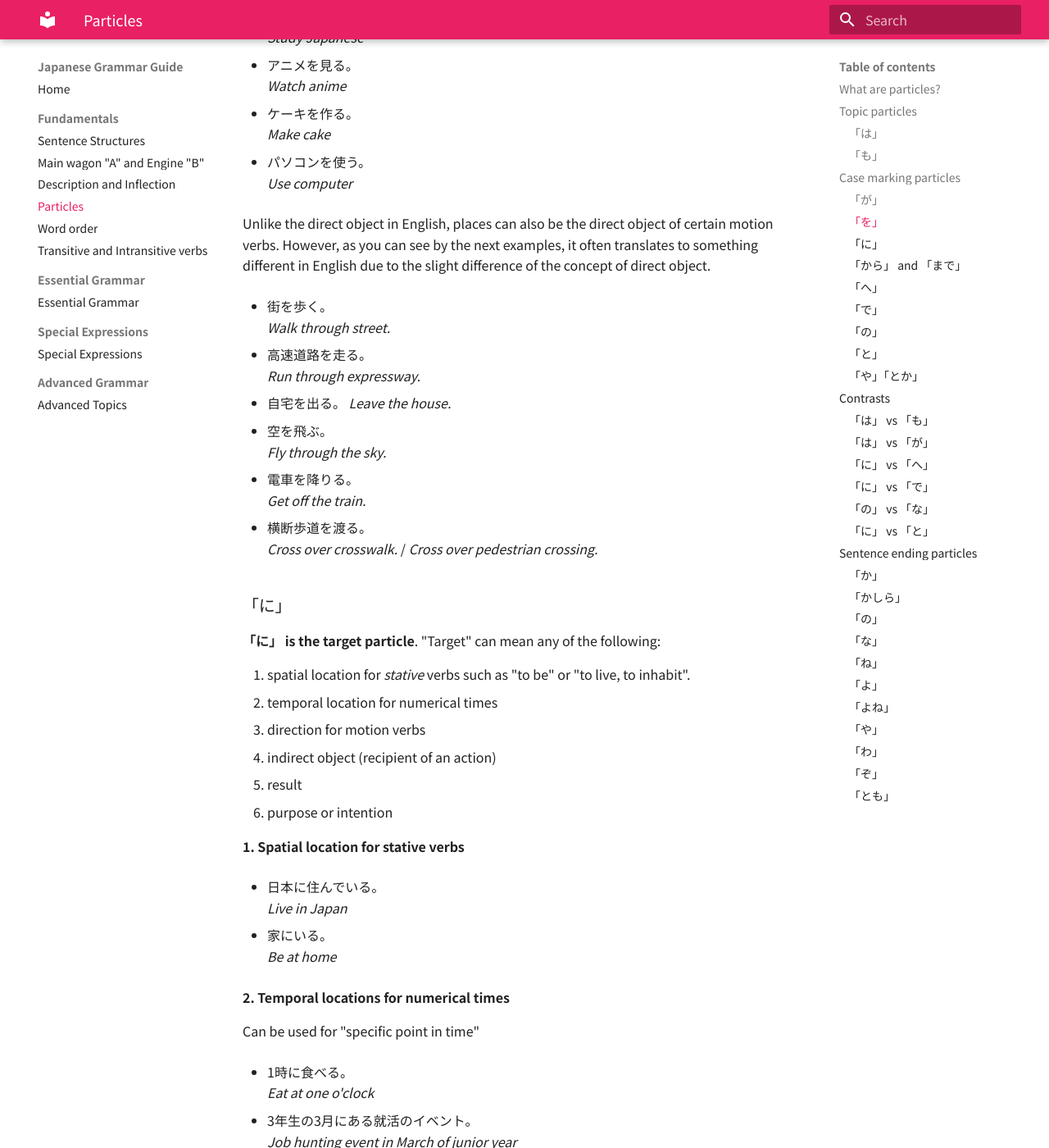
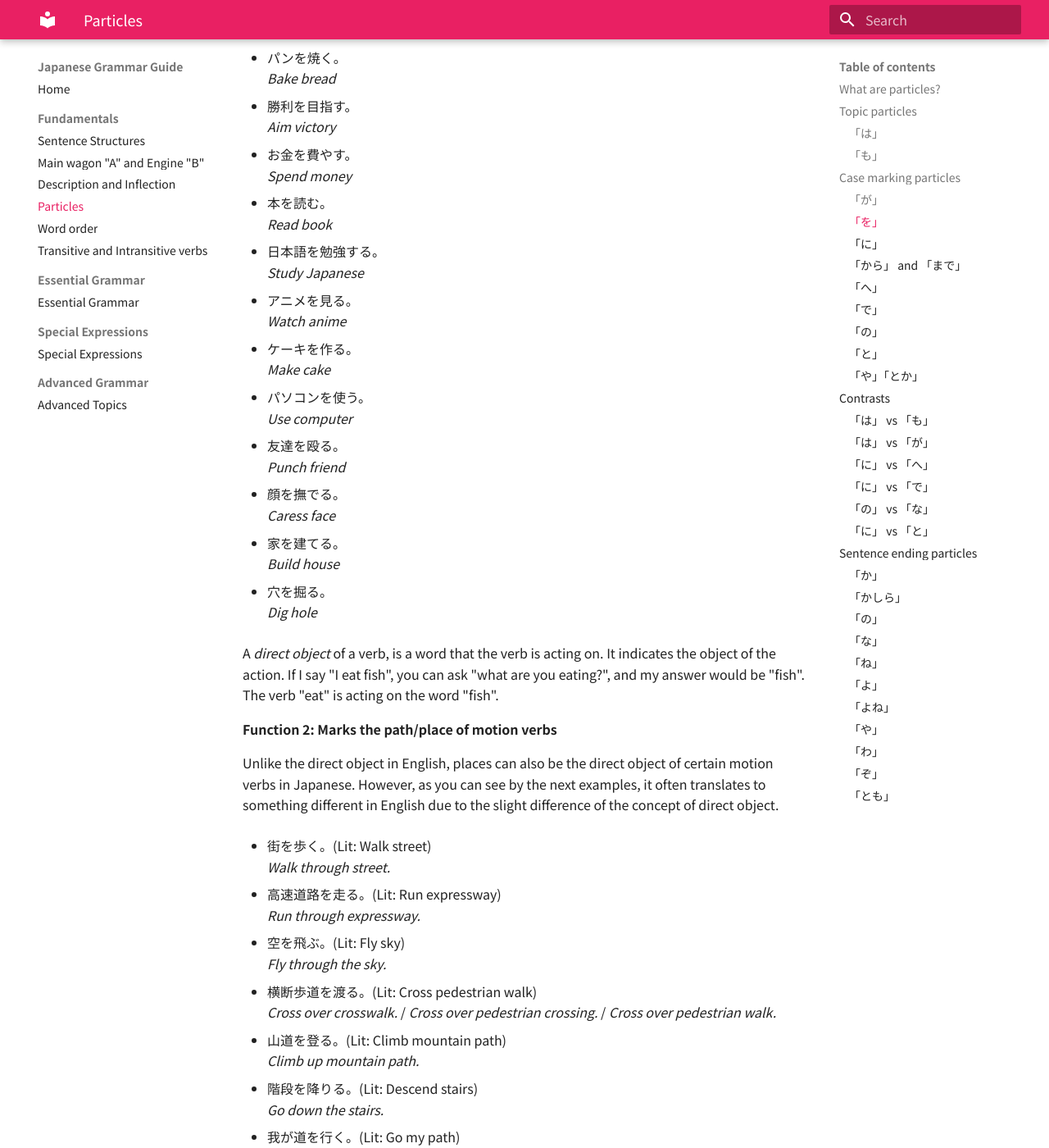
Before and after one commit to wizo06/japanese, an MkDocs documentation site: the page built from docs/Fundamentals/particles.md, in a window 1280 px wide and 1400 px high, scrolled down 9206 px. Shown: the whole window at 82% size. Built offline with MkDocs 1.6.1 and Material for MkDocs 9.7.7, drawn with Linux system fonts in a browser that asks for light colours; some of the changed text lies outside the part shown.

Commit message:
added more wo examples

```diff
--- a/docs/Fundamentals/particles.md
+++ b/docs/Fundamentals/particles.md
@@ -375,34 +375,50 @@ The 「が」 particle identifies a specific entity as *the* thing while the 「
 
 ### 「を」
 
-**The particle 「を」 has three functions, and can be summarized as "the direct object particle"**. Essentially, it marks *what* the verb is *"verb"'ing* to. The kana 「を」 , while technically pronounced as 「を」 essentially sounds like 「お」 in real speech.
+The particle 「を」 has many functions. We'll look at a few functions below. The kana 「を」 , while technically pronounced as 「を」, essentially sounds like 「お」 in real speech.
 
-**Function 1**:
+**Function 1: Marks the Direct Object of a verb**
 
-Note: 「魚」（さかな） means "fish"
-「ジュース」 means "juice"
+This is probably the easiest function to understand by simply looking at a few example sentences.
 
 - ⿂を⾷べる。
+*Eat fish*
 
 Main wagon "A" | Wagon 「を」 | Engine "B"
 :---: | :---: | :---:
 Ø | ⿂を | ⾷べる
 
-*Eat fish*
+Some more examples:
 
-The verb is 「食べる」 which means "eat". *What* is being eaten? The 「魚」.
+- 石を投げる。
+*Throw rocks*
 
-- ジュースを飲む。
+- 鍵を探す。
+*Find keys*
 
-Main wagon "A" | Wagon 「を」 | Engine "B"
-:---: | :---: | :---:
-Ø | ジュースを | 飲む
+- リンゴの皮を剥く。
+*Peel apple's skin*
 
-*Drink juice*
+- 庭を掃く。
+*Sweep garden.* / *Sweep yard.*
 
-The verb is 「飲む」 which means "drink". *What* is being drunk? The 「ジュース」.
+- 黒板を消す。
+*Erase blackboard*
 
-Some more examples:
+- 黒板の字を消す。
+*Erase blackboard's words.* (Erase what's written on the blackboard)
+
+- 字を書く。
+*Write words.*
+
+- パンを焼く。
+*Bake bread*
+
+- 勝利を目指す。
+*Aim victory*
+
+- お金を費やす。
+*Spend money*
 
 - 本を読む。
 *Read book*
@@ -419,25 +435,58 @@ Some more examples:
 - パソコンを使う。
 *Use computer*
 
-Unlike the direct object in English, places can also be the direct object of certain motion verbs. However, as you can see by the next examples, it often translates to something different in English due to the slight difference of the concept of direct object.
+- 友達を殴る。
+*Punch friend*
 
-- 街を歩く。
+- 顔を撫でる。
+*Caress face*
+
+- 家を建てる。
+*Build house*
+
+- 穴を掘る。
+*Dig hole*
+
+A *direct object* of a verb, is a word that the verb is acting on. It indicates the object of the action. If I say "I eat fish", you can ask "what are you eating?", and my answer would be "fish". The verb "eat" is acting on the word "fish".
+
+**Function 2: Marks the path/place of motion verbs**
+
+Unlike the direct object in English, places can also be the direct object of certain motion verbs in Japanese. However, as you can see by the next examples, it often translates to something different in English due to the slight difference of the concept of direct object.
+
+- 街を歩く。(Lit: Walk street)
 *Walk through street.*
 
-- ⾼速道路を⾛る。
+- ⾼速道路を⾛る。(Lit: Run expressway)
 *Run through expressway.*
 
-- 自宅を出る。
-*Leave the house.*
+- 空を飛ぶ。(Lit: Fly sky)
+*Fly through the sky.*
 
-- 空を飛ぶ。
-*Fly through the sky.*
+- 横断歩道を渡る。(Lit: Cross pedestrian walk)
+*Cross over crosswalk.* / *Cross over pedestrian crossing.* / *Cross over pedestrian walk.*
+
+- 山道を登る。(Lit: Climb mountain path)
+*Climb up mountain path.*
+
+- 階段を降りる。(Lit: Descend stairs)
+*Go down the stairs.*
+
+- 我が道を行く。(Lit: Go my path)
+*Go my own way.* / *Follow my own path.*
+
+**Function 3: Marks the starting point of a motion verb**
 
 - 電車を降りる。
 *Get off the train.*
 
-- 横断歩道を渡る。
-*Cross over crosswalk.* / *Cross over pedestrian crossing.*
+- 家を出る。
+*Leave the house.*
+
+- 故国を離れる。
+*Separate from homeland.* / *Go away from homeland.*
+
+- 脇道を入る。
+*Enter side road*
 
 ### 「に」
 
```
Also changed, not shown: docs/Essential Grammar/3. Essential Grammar.md (+33 -0 lines), docs/index.md (+24 -4 lines).
